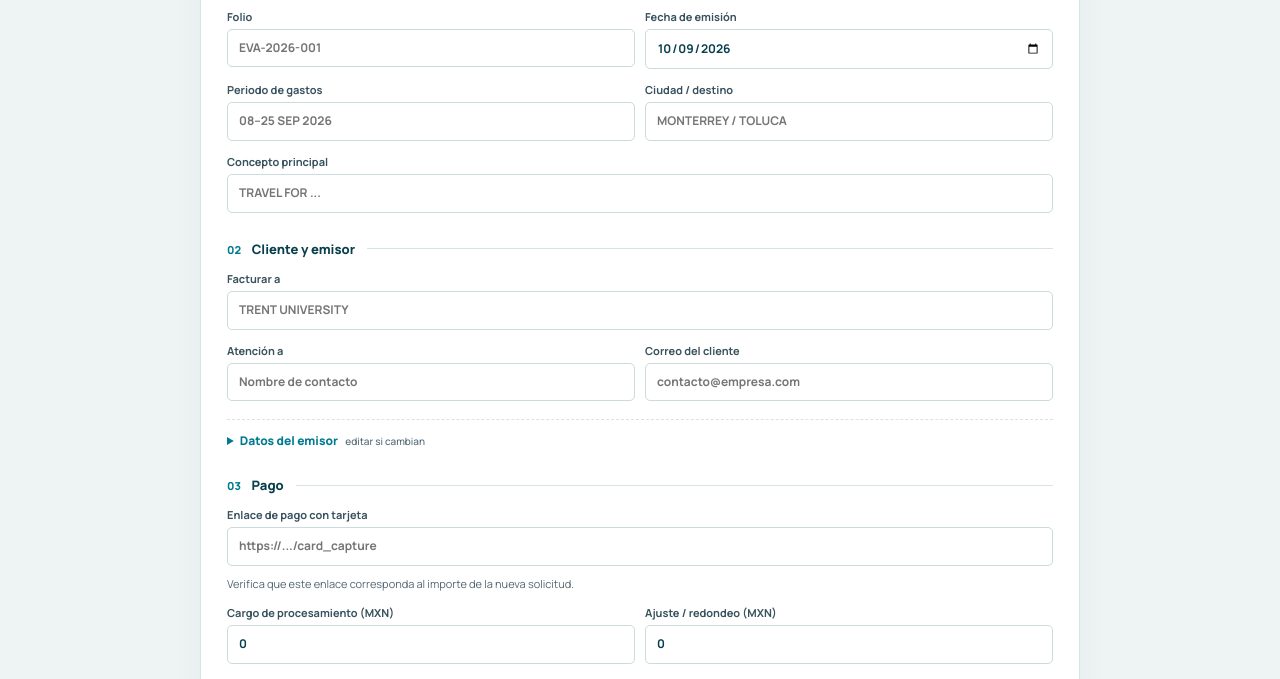
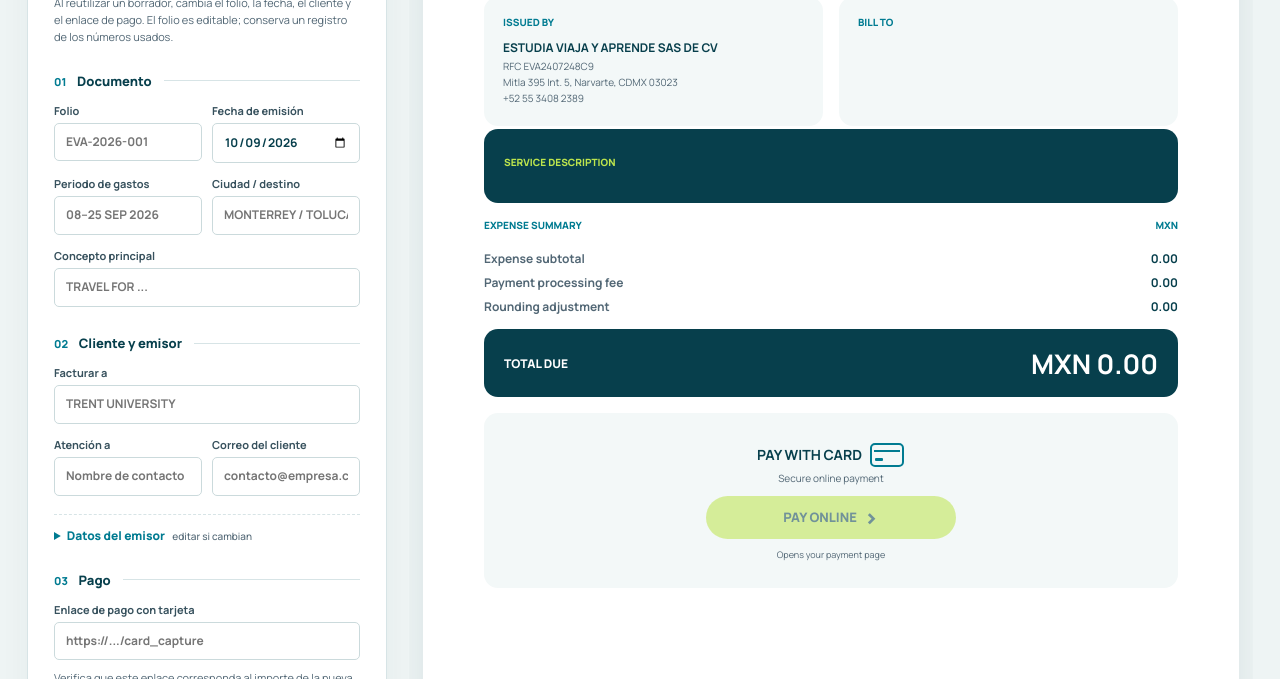
Before and after one commit to rodrigo32825/Sitio-Web-PE, a plain HTML site: page facturacion.html in a window 1280 px wide. Shown: the part 645-1324 px from the top of the page. Drawn offline with Linux system fonts and the light colour scheme.

Commit message:
Mantener la vista previa de facturación a la derecha en escritorio

```diff
--- a/css/recursos-internos.css
+++ b/css/recursos-internos.css
@@ -49,7 +49,7 @@ a { color:inherit; text-decoration:none; }
 .action-primary span { font-size:21px; }
 .action-primary:hover,.add-row:hover { filter:brightness(.94); }
 .action-primary:disabled { opacity:.65; cursor:wait; }
-.billing-workspace { display:grid; grid-template-columns:minmax(350px,480px) minmax(0,1fr); gap:30px; width:min(1500px,calc(100% - 54px)); margin:30px auto 80px; align-items:start; }
+.billing-workspace { display:grid; grid-template-columns:minmax(350px,430px) minmax(0,1fr); gap:30px; width:min(1500px,calc(100% - 54px)); margin:30px auto 80px; align-items:start; }
 .editor { padding:26px; border:1px solid var(--line); border-radius:12px; background:#fff; box-shadow:0 12px 32px #0c3e4c0b; }
 .editor-title { display:flex; align-items:center; justify-content:space-between; gap:10px; }
 .editor-title h2 { margin:5px 0 0; font-size:23px; letter-spacing:-.04em; }
@@ -173,7 +173,8 @@ a { color:inherit; text-decoration:none; }
 .detail-continued { margin-top:15px; color:var(--muted); font-size:11px; }
 
 a:focus-visible,button:focus-visible,summary:focus-visible,.file-button:focus-visible { outline:3px solid var(--teal); outline-offset:3px; }
-@media(max-width:1300px) { .billing-workspace { grid-template-columns:1fr; max-width:880px; } }
+@media(max-width:1300px) { .billing-workspace { grid-template-columns:minmax(320px,360px) minmax(0,1fr); gap:22px; } .preview-area { overflow-x:auto; } }
+@media(max-width:960px) { .billing-workspace { grid-template-columns:1fr; max-width:880px; } }
 @media(max-width:760px) { .resources-container { width:calc(100% - 38px); } .resources-header-inner { min-height:68px; } .resources-header-inner > span { font-size:9px; } .resources-intro { padding:75px 0 48px; } .resource-grid { grid-template-columns:1fr; } .resource-card { min-height:270px; } .billing-intro { display:block; padding:42px 20px 28px; } .billing-actions { width:min(100%,320px); margin-top:24px; text-align:left; } .billing-workspace { width:calc(100% - 24px); margin-top:14px; gap:22px; } .editor { padding:18px; } .preview-area { overflow:auto; } }
 @media(max-width:480px) { .field-grid { grid-template-columns:1fr; gap:0; } .resources-header-inner > span { display:none; } }
 
```
